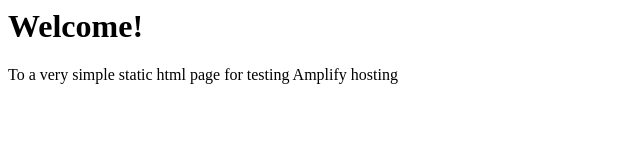
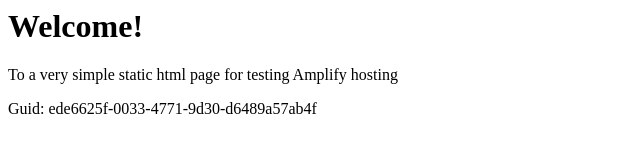
Before and after one commit to aws-aemilia-gru/Github-PR-Commit-Integration-Test-DoNotTouch-v0-preprod-sa-east-1, a website: page src/index.html in a window 1280 px wide. Shown: the whole page, without its empty margins (0-640 px from the left). Drawn offline with Linux system fonts and the light colour scheme.

Commit message:
commit from integ tests

```diff
--- a/src/index.html
+++ b/src/index.html
@@ -1,3 +1,5 @@
+
+
 <html lang="en">
 
 <head>
@@ -10,6 +12,6 @@
 <body>
     <h1>Welcome!</h1>
     <p>To a very simple static html page for testing Amplify hosting</p>
-</body>
+    <p>Guid: ede6625f-0033-4771-9d30-d6489a57ab4f</p></body>
 
 </html>
```
